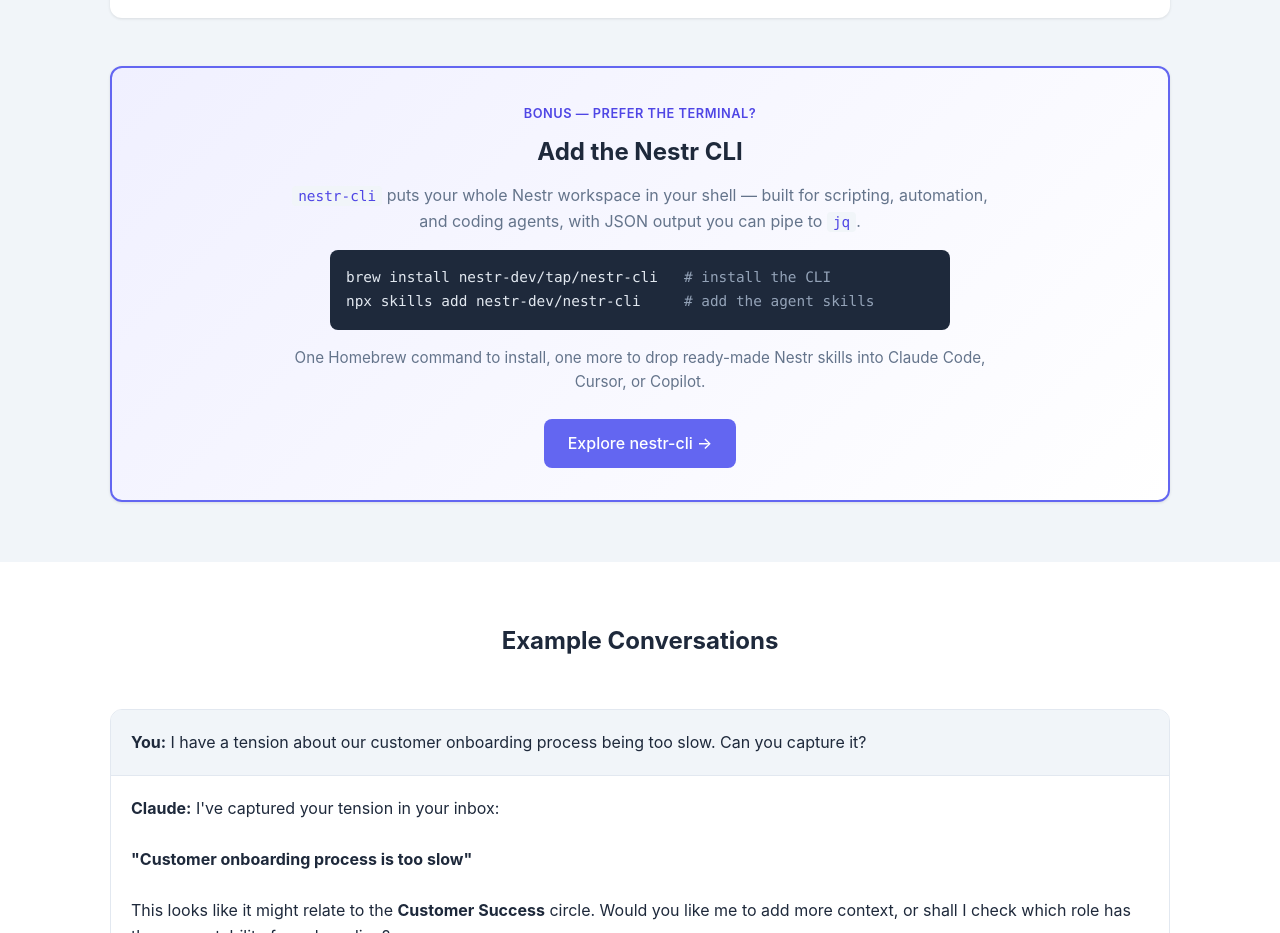
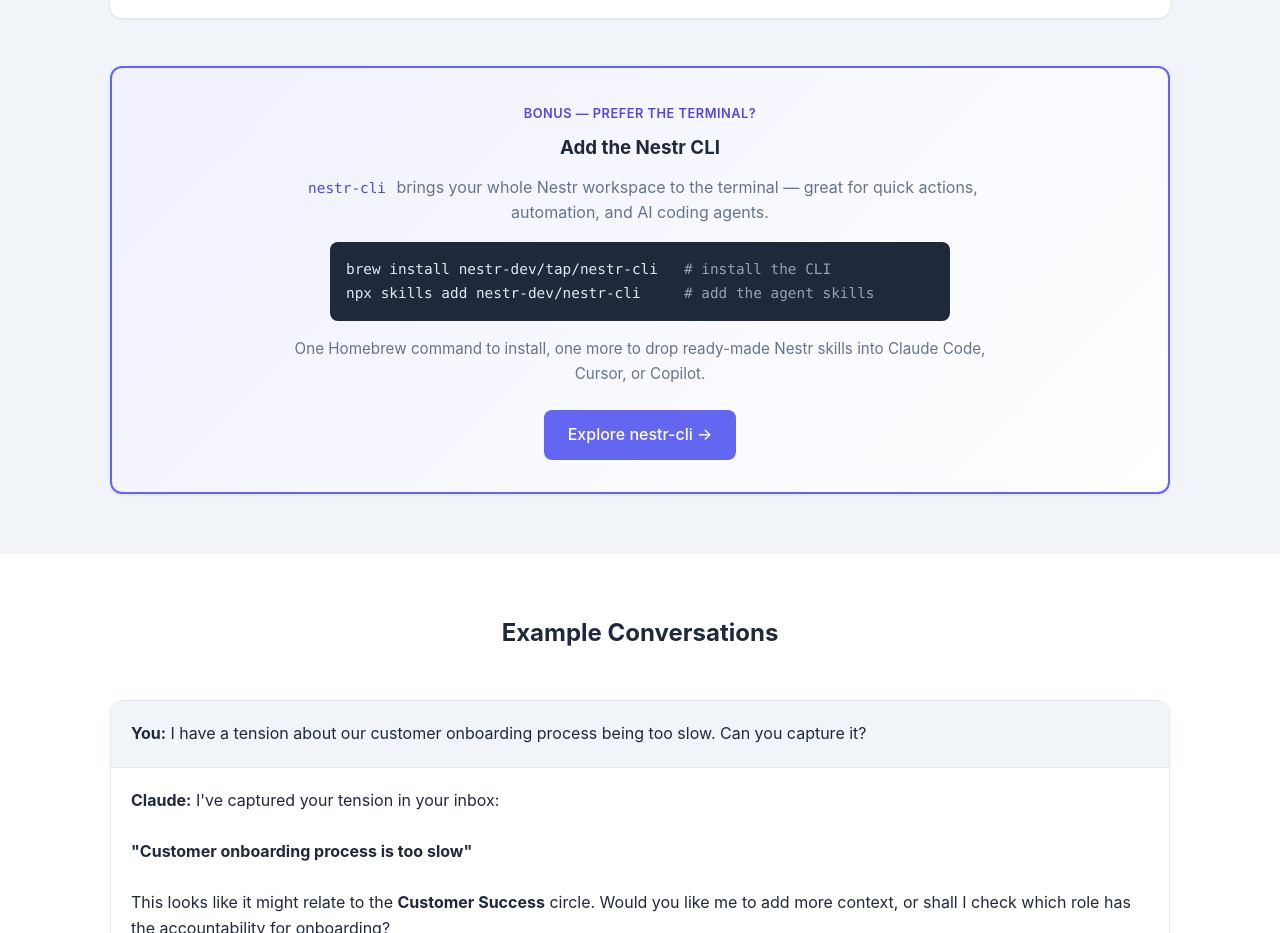
Before and after one commit to nestr-dev/nestr-mcp, a website: page web/index.html in a window 1280 px wide. Shown: the part 3400-4333 px from the top of the page. Drawn offline with Linux system fonts and the light colour scheme.

Commit message:
fix(web): use h3 for CLI card heading and soften copy
- Change the bonus card heading from h2 to h3 so it matches the step
  headings it sits among (Setup Guide is h2, steps are h3) and keeps the
  heading hierarchy / screen-reader order correct.
- Replace developer-leaning copy (shell, JSON, pipe to jq, deterministic,
  agentic) with plainer wording for the page's non-technical audience.

```diff
--- a/web/index.html
+++ b/web/index.html
@@ -385,7 +385,7 @@
                 <code>claude config set --global tengu_claudeai_mcp_connectors true</code><br>
                 This makes all your Claude.ai connectors available in Claude Code &mdash; no separate MCP setup needed.</p>
               <div class="cli-note">
-                <p>Prefer deterministic terminal commands? <a href="https://github.com/nestr-dev/nestr-cli" target="_blank"><code>nestr-cli</code></a> is a complementary option for agentic workflows &mdash; install it and drop ready-made Nestr skills straight into Claude Code:</p>
+                <p>Prefer working in the terminal? <a href="https://github.com/nestr-dev/nestr-cli" target="_blank"><code>nestr-cli</code></a> is a complementary option for command-line and agent workflows &mdash; install it and drop ready-made Nestr skills straight into Claude Code:</p>
                 <pre><code>brew install nestr-dev/tap/nestr-cli   <span class="cli-comment"># install the CLI</span>
 npx skills add nestr-dev/nestr-cli     <span class="cli-comment"># add the agent skills</span></code></pre>
                 <p style="margin-bottom: 0;"><a href="https://github.com/nestr-dev/nestr-cli" target="_blank">Explore nestr-cli &rarr;</a></p>
@@ -985,10 +985,10 @@
         <div class="cli-cta-box">
           <div class="cli-cta-content">
             <span class="cli-cta-eyebrow">Bonus &mdash; prefer the terminal?</span>
-            <h2>Add the Nestr CLI</h2>
+            <h3>Add the Nestr CLI</h3>
             <p>
-              <code>nestr-cli</code> puts your whole Nestr workspace in your shell &mdash;
-              built for scripting, automation, and coding agents, with JSON output you can pipe to <code>jq</code>.
+              <code>nestr-cli</code> brings your whole Nestr workspace to the terminal &mdash;
+              great for quick actions, automation, and AI coding agents.
             </p>
             <pre><code>brew install nestr-dev/tap/nestr-cli   <span class="cli-comment"># install the CLI</span>
 npx skills add nestr-dev/nestr-cli     <span class="cli-comment"># add the agent skills</span></code></pre>
--- a/web/styles.css
+++ b/web/styles.css
@@ -701,7 +701,7 @@
   color: var(--primary-dark);
 }
 
-.cli-cta-box h2 {
+.cli-cta-box h3 {
   margin-bottom: 12px;
 }
 
```
